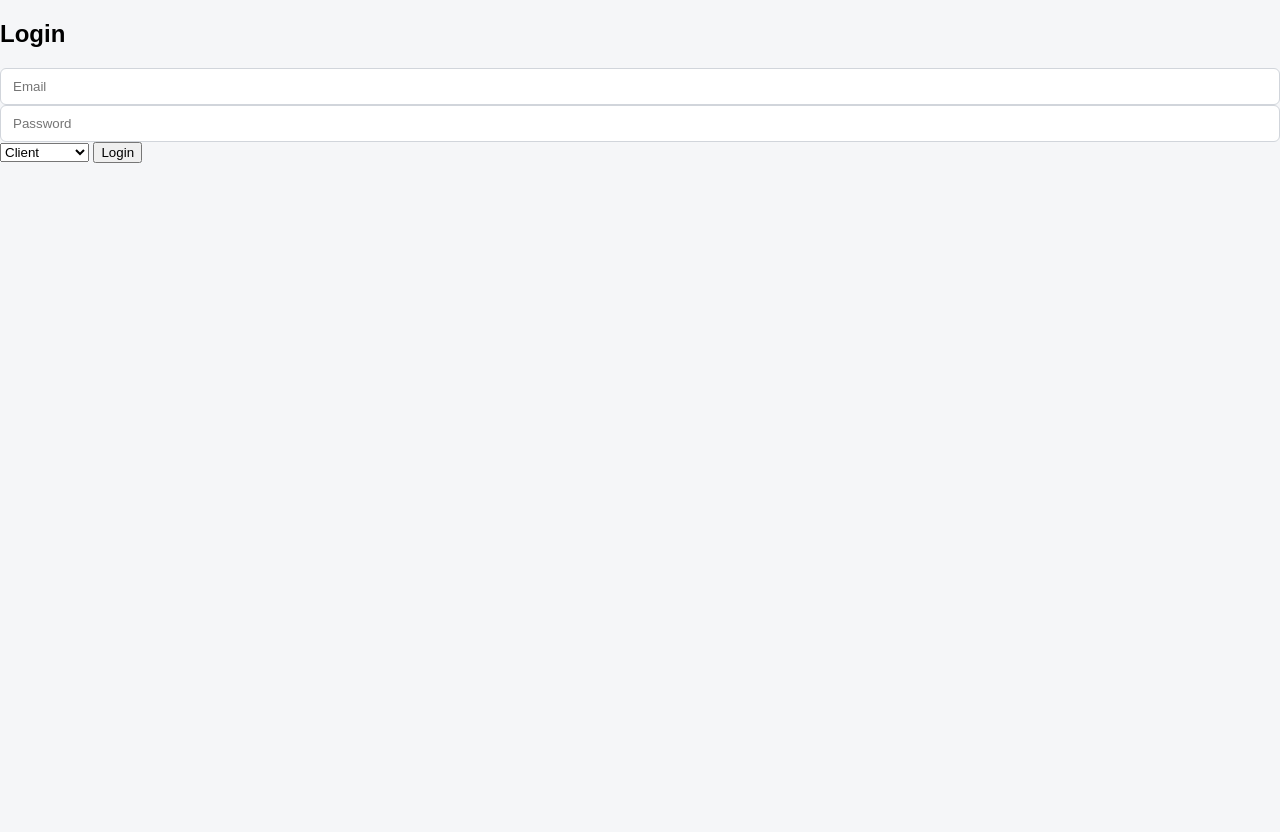
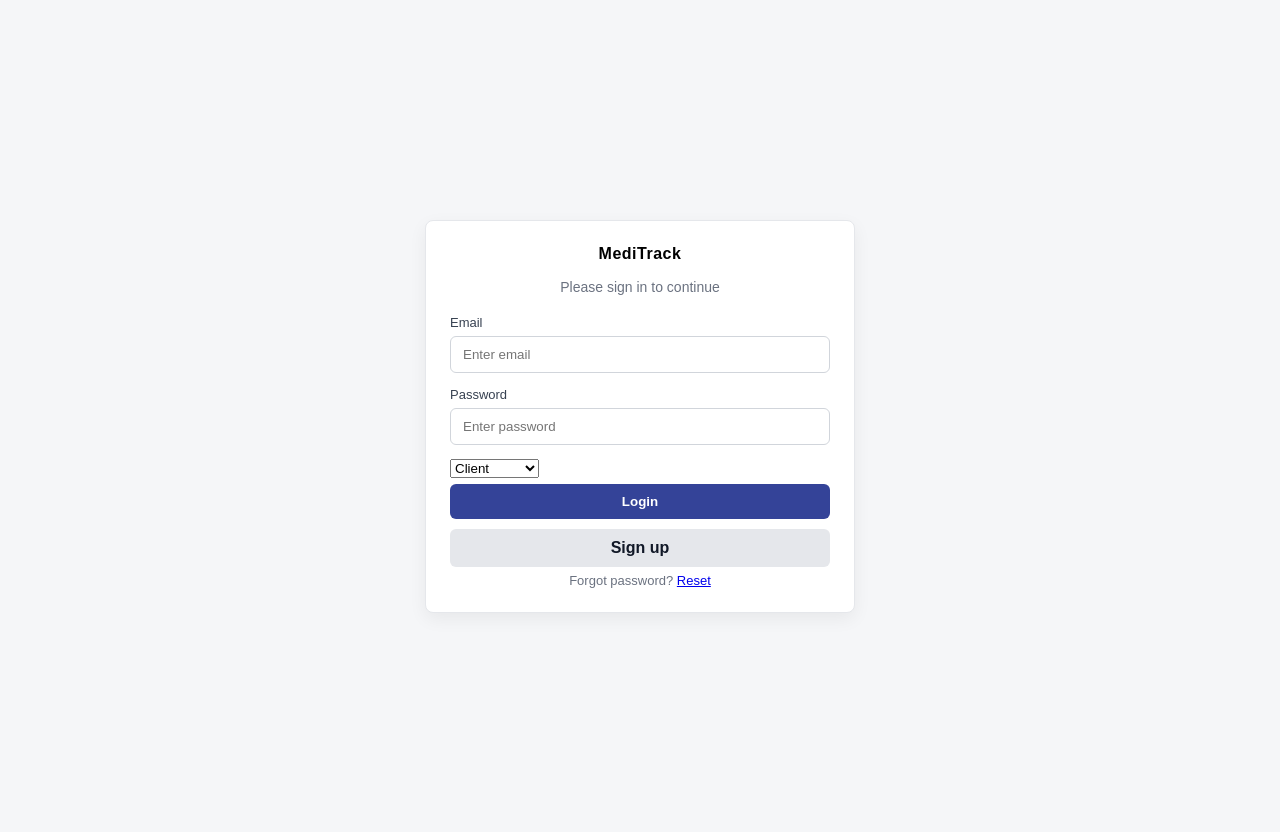
Before and after one commit to moimo1/team-berners-lee, a PHP site: page / in a window 1280 px wide. Before the commit the page ends 163 px from the top, so only its background shows below. Run offline with PHP 8.4, Linux system fonts and the light colour scheme.

Commit message:
fixed inconsitencies resulting from merge

```diff
--- a/index.php
+++ b/index.php
@@ -3,26 +3,42 @@
 <head>
     <meta charset="UTF-8">
     <meta name="viewport" content="width=device-width, initial-scale=1.0">
-  <title>My PHP Project</title>
-  <link rel="stylesheet" href="assets/css/auth/login.css">
+    <title>Login</title>
+    <link rel="stylesheet" href="../assets/css/auth/login.css">
 </head>
 <body>
+    <div class="wrapper">
+        <div class="card">
+            <div class="logo">MediTrack </div>
+            <p class="subtitle">Please sign in to continue</p>
 
-<form method="POST" action="/controller/login.php">
-  <h2>Login</h2>
-  <input type="text" name="email" placeholder="Email" required>
-  <input type="password" name="password" placeholder="Password" required>
+            <?php if (!empty($_GET['error'])): ?>
+                <div class="error"><?php echo htmlspecialchars($_GET['error']); ?></div>
+            <?php endif; ?>
+
+            <form method="post" action="../controller/login.php" autocomplete="on">
+                <div class="field">
+                    <label for="email">Email</label>
+                    <input type="text" id="username" name="email" placeholder="Enter email" required />
+                </div>
+                <div class="field">
+                    <label for="password">Password</label>
+                    <input type="password" id="password" name="password" placeholder="Enter password" required />
+                </div>
 
                 <select name="role" required>
                   <option value="client">Client</option>
                   <option value="doctor">Doctor</option>
                   <option value="pharma">Pharmacist</option>
-    <option value="admin">Admin</option>
                 </select>
 
-  <button type="submit">Login</button>
+                <div class="actions">
+                    <button type="submit" class="btn btn-primary">Login</button>
+                    <a class="btn btn-secondary" href="#">Sign up</a>
+                </div>
+                <div class="muted">Forgot password? <a href="#">Reset</a></div>
             </form>
-
-
+        </div>
+    </div>
 </body>
 </html>
```
Lines whose indentation alone changed are shown as unchanged.
